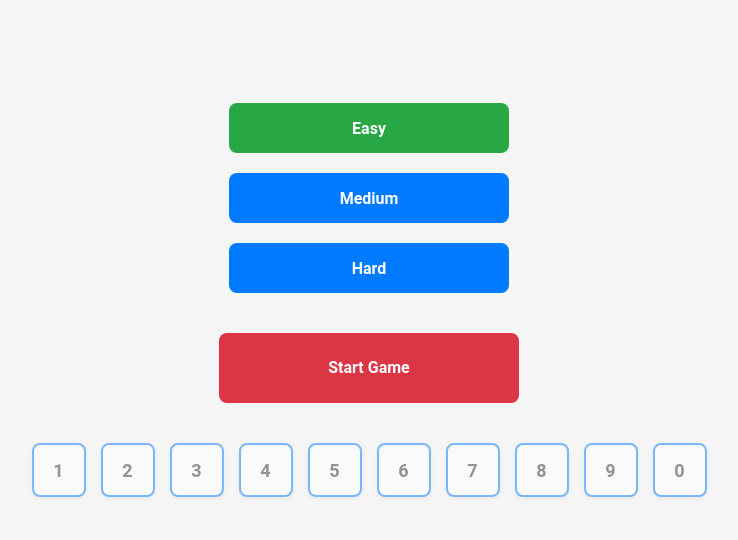
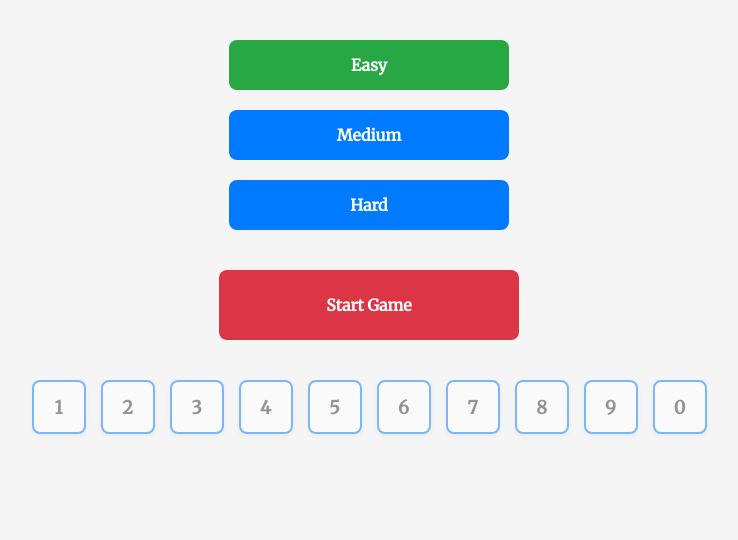
Before and after one commit to SquallerQ/simon-says, a plain HTML site: page index.html in a window 1280 px wide. Shown: the whole page, without its empty margins (271-1009 px from the left). Drawn offline with Linux system fonts and the light colour scheme.

Commit message:
style: change font and favicon

```diff
--- a/style.css
+++ b/style.css
@@ -1,7 +1,17 @@
+@font-face {
+  font-family: 'Merriweather-Regular';
+  src: url('media/fonts/Merriweather-Regular.woff2') format("woff2"),
+       url('media/fonts/Merriweather-Regular.woff') format('woff'),
+       url('media/fonts/Merriweather-Regular.ttf') format('ttf');
+  font-weight: normal;
+  font-style: normal;
+  font-display: swap;
+}
+
 body {
   margin: 0;
   padding: 0;
-  font-family: 'Roboto', Arial, sans-serif;
+  font-family: 'Merriweather-Regular', Arial, serif;
   box-sizing: border-box;
   background-color: #f5f5f5;
   color: #333;
@@ -14,6 +24,7 @@ body {
 .game-container {
   width: 100%;
   max-width: 800px;
+  min-height: 700px;
   margin-bottom: 200px;
   padding: 20px;
   box-sizing: border-box;
@@ -271,6 +282,7 @@ body {
 
 @media (max-width: 800px) {
   .game-container {
+    height: auto;
     padding: 10px;
   }
 
```
Also changed, not shown: media/favicon.ico, media/fonts/Merriweather-Regular.woff (added), media/fonts/Merriweather-Regular.woff2 (added), 1 other file.
